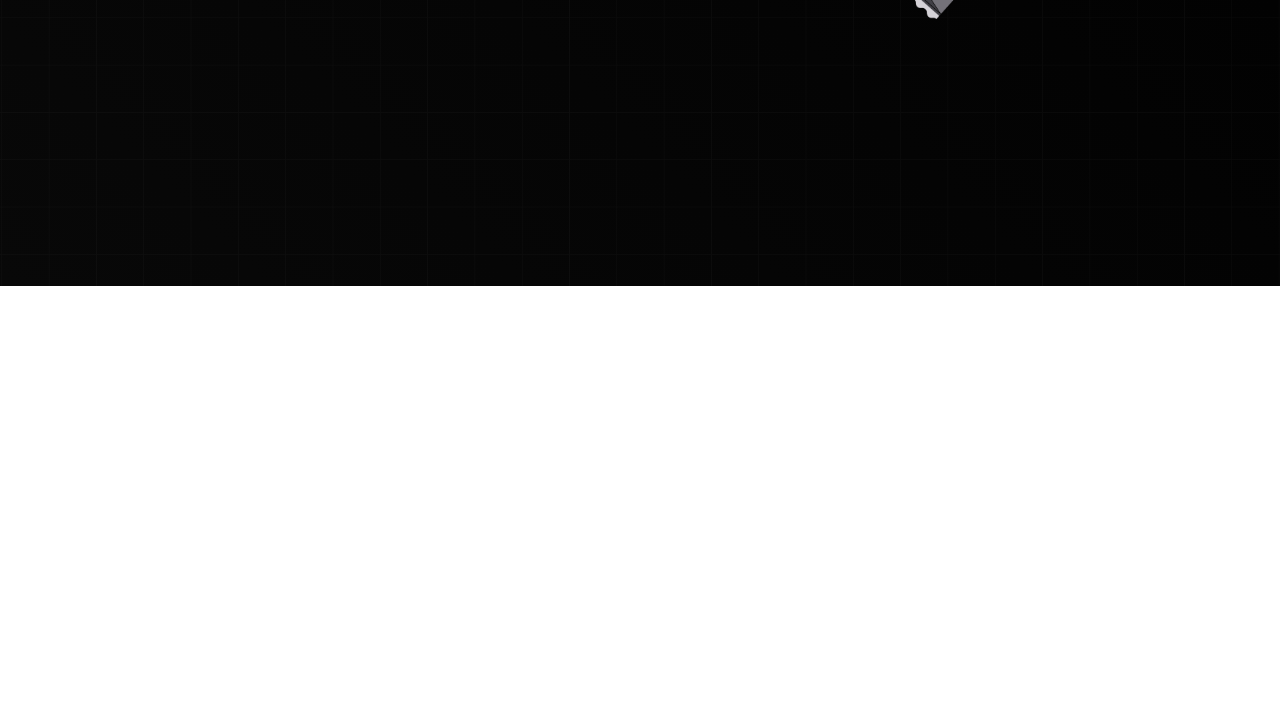
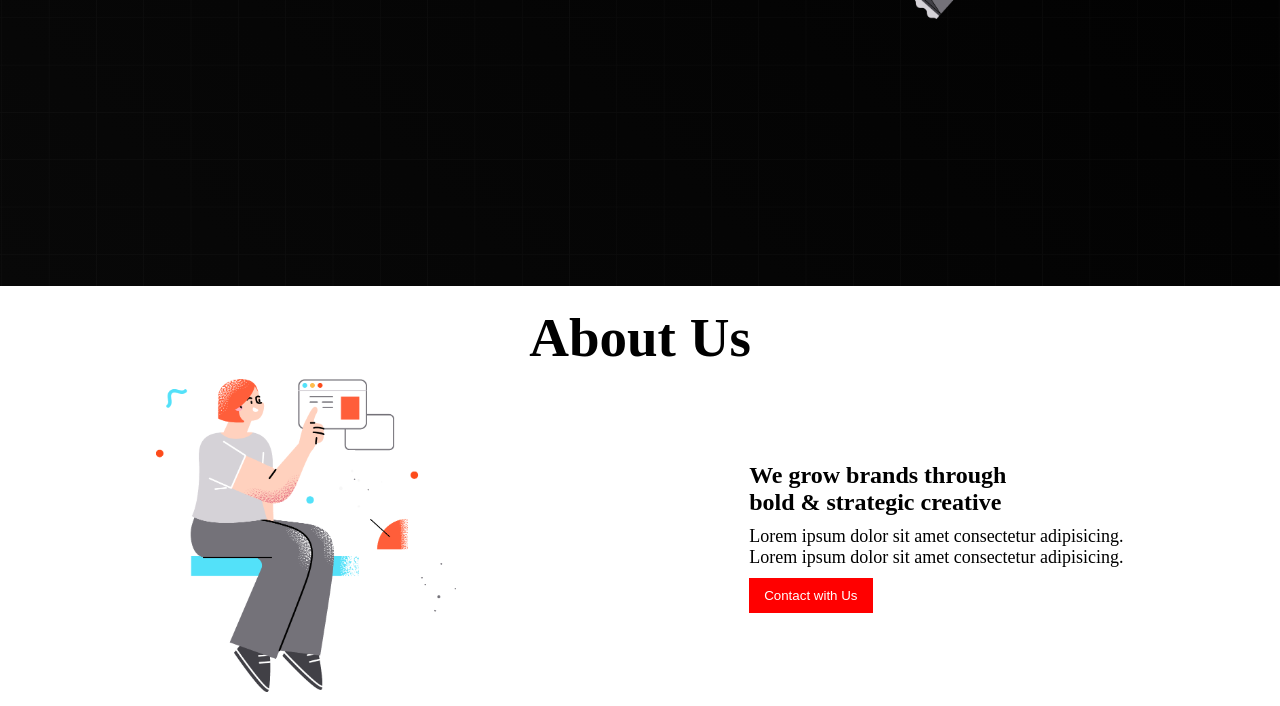
Before and after one commit to gopalbasak1/First-Project-Website-Con, a plain HTML site: page index.html in a window 1280 px wide. Shown: the part 582-1288 px from the top of the page. Before the commit the page ends 868 px from the top, so only its background shows below. Drawn offline with Linux system fonts and the light colour scheme.

Commit message:
About Section

```diff
--- a/index.html
+++ b/index.html
@@ -39,6 +39,23 @@
                 </div>
             </div>
         </section>
+        <!-- This is About us section -->
+        <section>
+            <h1 class="about-title">About Us</h1>
+            <div class="about-container">
+                <div class="about-info">
+                    <h1>We grow brands through <br>
+                        bold & strategic creative</h1>
+                        <p>Lorem ipsum dolor sit amet consectetur adipisicing.</p>
+                        <p>Lorem ipsum dolor sit amet consectetur adipisicing.</p>
+                        <button class="btn">Contact with Us</button>
+                </div>
+                <div class="about-img">
+                    <img class="banner-img" src="./Image/section.png" alt="">
+                </div>
+            </div>
+        </section>
+
 
     </main>
     <footer></footer>
--- a/style.css
+++ b/style.css
@@ -67,6 +67,7 @@
     border:none;
     cursor:pointer;
     transition:.5s;
+    margin-top:10px;
 
 
 }
@@ -74,3 +75,26 @@
     color:black;
     background-color: tomato;
 }
+
+.about-container{
+    display:flex;
+    justify-content: space-around;
+    align-items: center;
+    flex-direction: row-reverse;
+    padding:10px;
+}
+
+.about-title{
+    text-align:center;
+    font-size:55px;
+    margin-top:20px;
+}
+
+.about-info h1{
+    font-size:24px;
+    font-weight: bold;
+    margin-bottom:10px;
+}
+.about-info p{
+    font-size:18px;
+}
```
